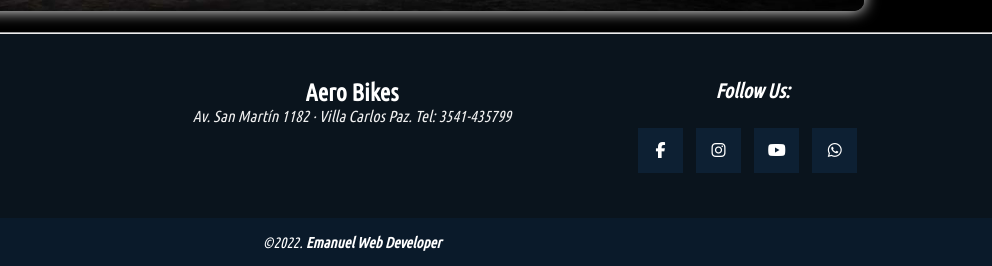
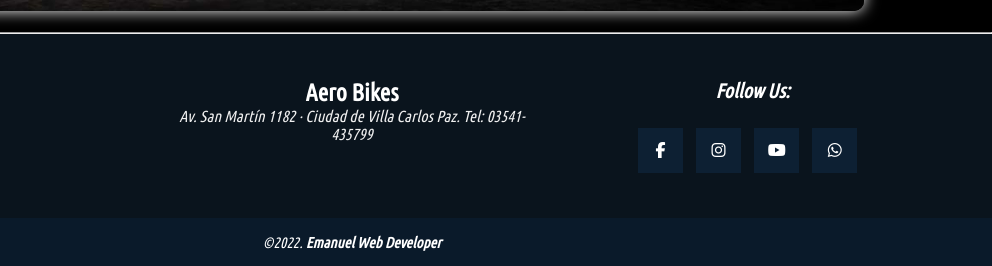
Before and after one commit to EmaFarcy/finalPrimerRepoAero, a plain HTML site: page index.html in a window 1280 px wide. Shown: the part 726-992 px from the top of the page, 288-1280 px from the left. Drawn offline with Linux system fonts and the light colour scheme.

Commit message:
Completando el footer

```diff
--- a/index.html
+++ b/index.html
@@ -48,7 +48,7 @@
 				</div>
 				<div class="box">
 					<h2 id="aeroFooter">Aero Bikes</h2>
-					<p id="adress"><i>Av. San Martín 1182 · Villa Carlos Paz. Tel: 3541-435799<i></p>
+					<p id="adress"><i>Av. San Martín 1182 · Ciudad de Villa Carlos Paz. Tel: 03541-435799<i></p>
 				</div>
 				<div class="box">
 					<h3 id="follow">Follow Us:</h3>
```
